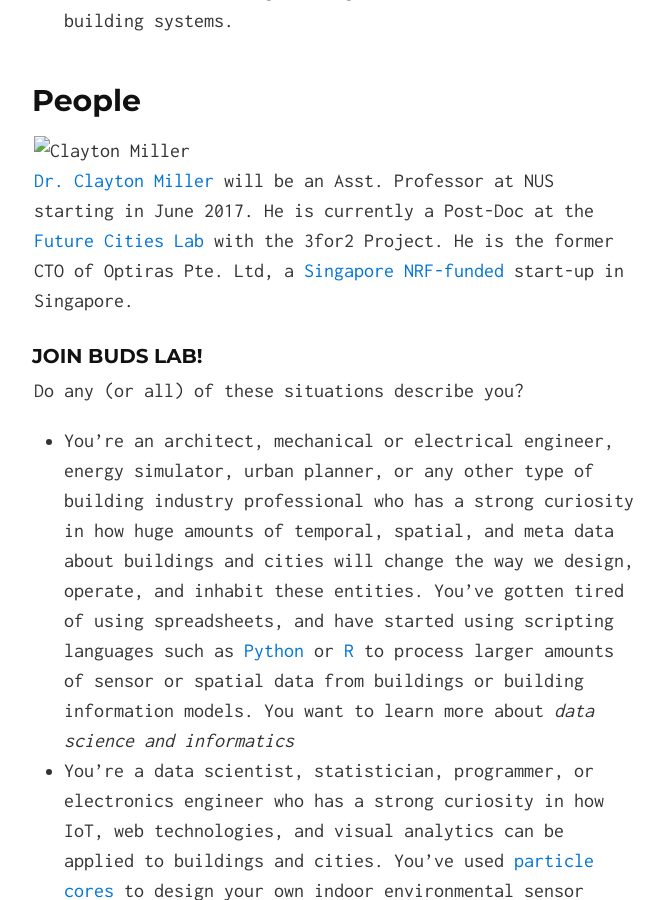
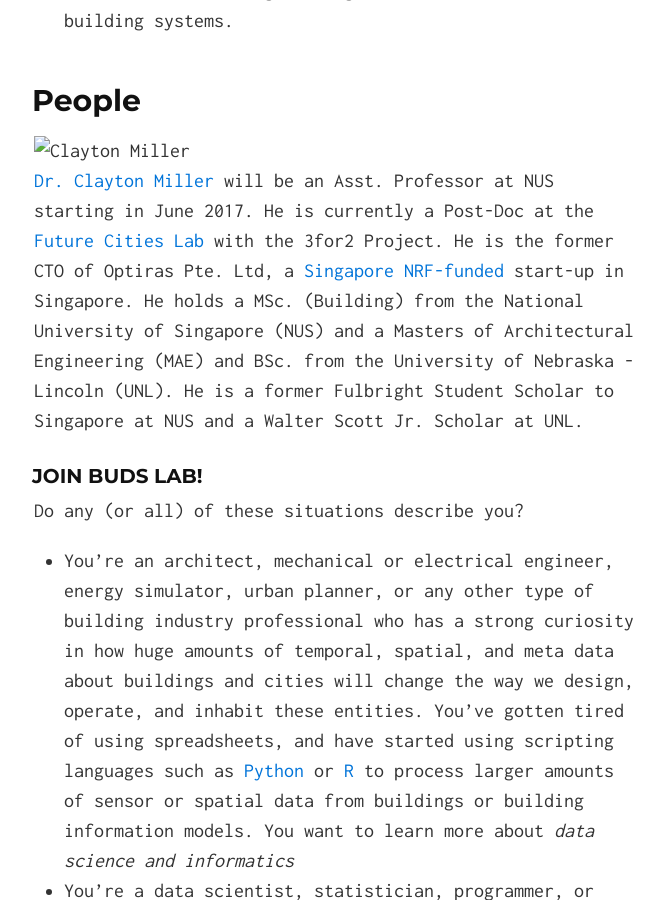
Before and after one commit to buds-lab/buds-lab.github.io, a Jekyll site: the page built from index.md, in a window 1280 px wide and 900 px high, scrolled down 974 px. Shown: the whole window, without its empty margins (306-970 px from the left). Built offline with Jekyll 4.4.1, drawn with Linux system fonts in a browser that asks for light colours.

Commit message:
added more to the intro

```diff
--- a/index.md
+++ b/index.md
@@ -18,7 +18,7 @@ BUDS Lab a new group in the [Dept. of Building](http://www.bdg.nus.edu.sg/){:tar
 
 ## People
 ![Clayton Miller](buds-lab.github.io/dr_clayton_miller.png)
-[Dr. Clayton Miller](https://www.researchgate.net/profile/Clayton_Miller2){:target="_blank"} will be an Asst. Professor at NUS starting in June 2017. He is currently a Post-Doc at the [Future Cities Lab](http://www.fcl.ethz.ch/){:target="_blank"} with the 3for2 Project. He is the former CTO of Optiras Pte. Ltd, a [Singapore NRF-funded](https://www.nrf.gov.sg/){:target="_blank"} start-up in Singapore.
+[Dr. Clayton Miller](https://www.researchgate.net/profile/Clayton_Miller2){:target="_blank"} will be an Asst. Professor at NUS starting in June 2017. He is currently a Post-Doc at the [Future Cities Lab](http://www.fcl.ethz.ch/){:target="_blank"} with the 3for2 Project. He is the former CTO of Optiras Pte. Ltd, a [Singapore NRF-funded](https://www.nrf.gov.sg/){:target="_blank"} start-up in Singapore. He holds a MSc. (Building) from the National University of Singapore (NUS) and a Masters of Architectural Engineering (MAE) and BSc. from the University of Nebraska - Lincoln (UNL). He is a former Fulbright Student Scholar to Singapore at NUS and a Walter Scott Jr. Scholar at UNL.
 
 ### Join BUDS Lab!
 Do any (or all) of these situations describe you?
```
